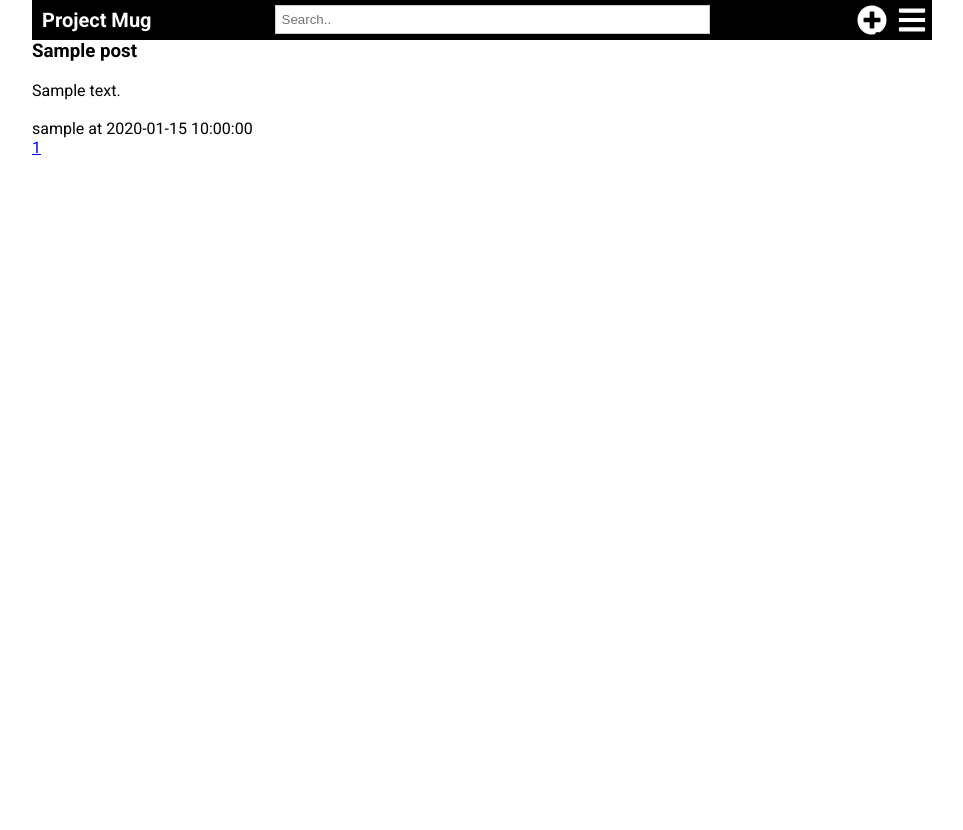
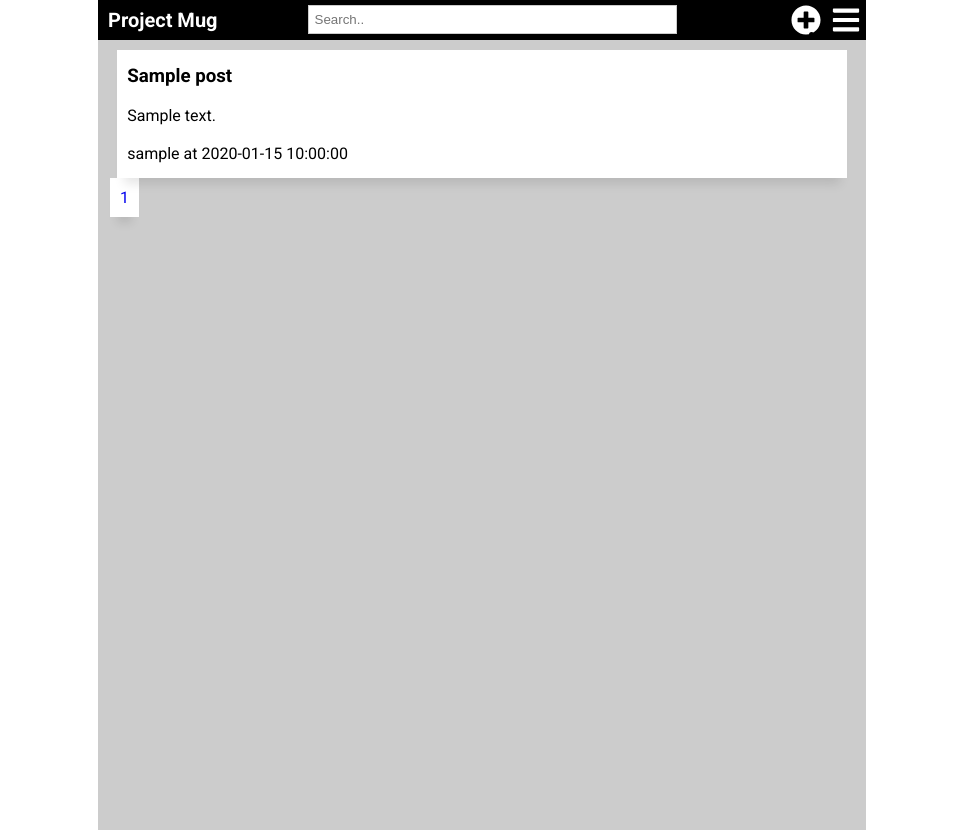
Before and after one commit to gokulgopan/project-mug, a Flask app: page /index in a window 1280 px wide. Shown: the whole page, without its empty margins (158-1121 px from the left). Before the commit the page ends 155 px from the top, so only its background shows below. Run offline with Flask 2, Linux system fonts and the light colour scheme; a user stored in the database is signed in; tables that the repository leaves empty hold one stand-in row (values such as "Sample post").

Commit message:
bugs fixed

```diff
--- a/app/static/css/style2.css
+++ b/app/static/css/style2.css
@@ -3,15 +3,25 @@
     padding: 0;
 }
 
-html, body {
-    height: 100vh;
+html {
+}
+
+body {
     font-family:'Roboto', sans-serif;
+    margin: 0;
 }
 
 .container {
-    max-width: 900px;
+    max-width: 60%;
     margin: 0 auto;
-    min-height: 100%;
+    background: #ccc;
+    min-height: 100vh;
+    height: auto;
+    padding-bottom: 30px;
+}
+
+.active {
+    color: #ccc;
 }
 
 /* main navigation */
@@ -68,9 +78,10 @@ html, body {
 
 #user-nav {
     background: #ccc;
+    transition: height 350ms ease-in-out;
     display: none;
-	transition: height 350ms ease-in-out;
-
+    opacity: 0;
+    transition: visibility 0s, opacity 0.5s linear;
 }
 
 .navbar {
@@ -97,3 +108,54 @@ html, body {
 .nav-link:hover {
     background: ;
 }
+
+.card {
+    margin: 10px auto;
+    transition: all .4s cubic-bezier(0.175, 0.885, 0, 1);
+    background-color: #fff;
+    position: relative;
+    overflow: hidden;
+    box-shadow: 0px 13px 10px -7px rgba(0, 0, 0,0.1);
+    width: 95%;
+
+  }
+
+.card:hover {
+    box-shadow: 0px 30px 18px -8px rgba(0, 0, 0,0.1);
+    transform: scale(1.03, 1.03)
+  }
+
+.card-data {
+    padding: 10px 5px;
+    margin: 5px;
+  }
+
+
+
+.card-data > ul {
+    padding: 20px;
+}
+
+.card-data > ol {
+    padding: 20px;
+}
+
+.card-data > blockquote {
+    padding: 20px;
+    background: #ccc;
+    border-left: 5px solid rgb(104, 103, 103);
+}
+
+.pagination{
+    margin: 10px;
+}
+
+.page-link {
+    margin: 2px;
+    padding: 10px;
+    transition: all .4s cubic-bezier(0.175, 0.885, 0, 1);
+    background-color: #fff;
+    overflow: hidden;
+    box-shadow: 0px 13px 10px -7px rgba(0, 0, 0,0.1);
+    text-decoration: none;
+}
--- a/app/templates/base.html
+++ b/app/templates/base.html
@@ -15,7 +15,7 @@
 
 
         {% include '_user_nav.html' %}
-    <div class="main">
+
 
 
         {% include '_flash_msg.html' %}
@@ -23,7 +23,7 @@
     {% block content %}
 
     {% endblock %}
-    </div>
+
 </div>
 
 <script type="text/javascript">
@@ -31,8 +31,10 @@
     var x = document.getElementById("user-nav");
     if (x.style.display == "none" || x.style.display === "") {
       x.style.display = "block";
+      x.style.opacity = "1";
     } else {
       x.style.display = "none";
+      x.style.opacity = "0";
     }
   }
 </script>
--- a/app/templates/index.html
+++ b/app/templates/index.html
@@ -1,6 +1,7 @@
 {% extends "base.html" %}
 
 {% block content %}
+<div class="main">
 {% for a in posts.items %}
 <div class="card">
     <div class="card-data">
@@ -10,12 +11,14 @@
 </div></div>
 {% endfor %}
 
+<div class="pagination">
 {% for page_num in posts.iter_pages() %}
   {% if page_num %}
-    <a href="{{ url_for('index', page=page_num) }}">{{ page_num }}</a>
+    <a class="page-link" href="{{ url_for('index', page=page_num) }}">{{ page_num }}</a>
   {% else %}
     ...
   {% endif %}
 {% endfor %}
-
+</div>
+</div>
 {% endblock %}
```
